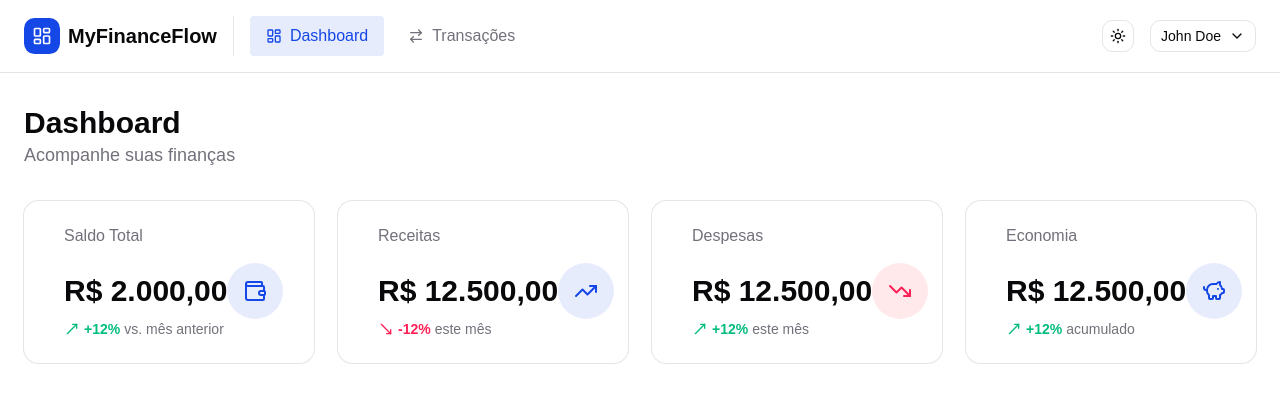
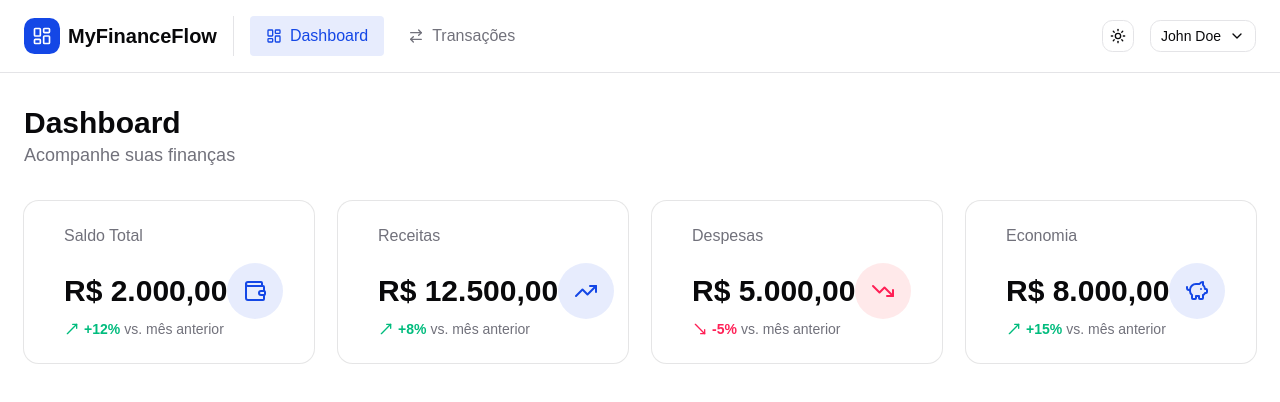
Before and after one commit to guilherme1s/my-finance-flow, a React (Vite) app: page / in a window 1280 px wide. Shown: the top 402 px of the page. Built offline with nearby package versions, Linux system fonts and the light colour scheme.

Commit message:
[MOD] Altera arquitetura dos componentes de metricas do dashboard

```diff
--- /dev/null
+++ b/src/components/ui/theme/page-title.tsx
@@ -0,0 +1,13 @@
+interface PageTitleProps {
+  title: string;
+  subtitle: string;
+}
+
+export function PageTitle({ title, subtitle }: PageTitleProps) {
+  return (
+    <header className="mt-4 w-full">
+      <h1 className="text-3xl font-semibold">{title}</h1>
+      <p className="text-lg text-muted-foreground">{subtitle}</p>
+    </header>
+  );
+}
--- /dev/null
+++ b/src/pages/dashboard/balance-card.tsx
@@ -0,0 +1,33 @@
+import { Card, CardContent, CardHeader, CardTitle } from "@/components/ui/card";
+import { MoveUpRight, Wallet } from "lucide-react";
+
+export function BalanceCard() {
+  return (
+    <Card className="p-6">
+      <CardHeader>
+        <CardTitle className="text-muted-foreground">Saldo Total</CardTitle>
+      </CardHeader>
+
+      <CardContent>
+        <div className="flex items-center justify-between">
+          <p className="text-3xl font-bold">
+            {(2000).toLocaleString("pt-BR", {
+              style: "currency",
+              currency: "BRL",
+            })}
+          </p>
+
+          <span className="rounded-full bg-primary/10 p-4">
+            <Wallet size={24} className="text-primary" />
+          </span>
+        </div>
+
+        <div className="flex items-center gap-1 text-muted-foreground">
+          <MoveUpRight className="text-emerald-500" size={16} />
+          <span className="font-bold text-emerald-500">+12%</span>
+          <span>vs. mês anterior</span>
+        </div>
+      </CardContent>
+    </Card>
+  );
+}
--- a/src/pages/dashboard/dashboard.tsx
+++ b/src/pages/dashboard/dashboard.tsx
@@ -1,59 +1,22 @@
 import { Helmet } from "react-helmet-async";
-import { MetricCard, type MetricCardProps } from "./metric-card";
+import { BalanceCard } from "./balance-card";
+import { ExpenseCard } from "./expense-card";
+import { RevenueCard } from "./revenue-card";
+import { SavingsCard } from "./saving-card";
+import { PageTitle } from "@/components/ui/theme/page-title";
 
 export function Dashboard() {
-  const financialMetrics: MetricCardProps[] = [
-    {
-      title: "Saldo Total",
-      value: 2000,
-      change: 12,
-      period: "vs. mês anterior",
-      type: "balance",
-    },
-    {
-      title: "Receitas",
-      value: 12500,
-      change: -12,
-      period: "este mês",
-      type: "revenue",
-    },
-    {
-      title: "Despesas",
-      value: 12500,
-      change: 12,
-      period: "este mês",
-      type: "expense",
-    },
-    {
-      title: "Economia",
-      value: 12500,
-      change: 12,
-      period: "acumulado",
-      type: "savings",
-    },
-  ];
-
   return (
     <div className="mx-auto flex w-full max-w-430 flex-col items-center justify-between gap-8 px-6 py-4 min-[1720px]:px-0">
       <Helmet title="Dashboard" />
-      <header className="mt-4 w-full">
-        <h1 className="text-3xl font-semibold">Dashboard</h1>
-        <p className="text-lg text-muted-foreground">Acompanhe suas finanças</p>
-      </header>
-      <main className="grid w-full grid-cols-1 gap-6 md:grid-cols-2 xl:grid-cols-4">
-        {financialMetrics.map((card) => {
-          return (
-            <MetricCard
-              key={card.title}
-              title={card.title}
-              value={card.value}
-              change={card.change}
-              period={card.period}
-              type={card.type}
-            />
-          );
-        })}
-      </main>
+      <PageTitle title="Dashboard" subtitle="Acompanhe suas finanças" />
+
+      <div className="grid w-full grid-cols-1 gap-6 md:grid-cols-2 xl:grid-cols-4">
+        <BalanceCard />
+        <RevenueCard />
+        <ExpenseCard />
+        <SavingsCard />
+      </div>
     </div>
   );
 }
--- /dev/null
+++ b/src/pages/dashboard/expense-card.tsx
@@ -0,0 +1,33 @@
+import { Card, CardContent, CardHeader, CardTitle } from "@/components/ui/card";
+import { MoveDownRight, TrendingDown } from "lucide-react";
+
+export function ExpenseCard() {
+  return (
+    <Card className="p-6">
+      <CardHeader>
+        <CardTitle className="text-muted-foreground">Despesas</CardTitle>
+      </CardHeader>
+
+      <CardContent>
+        <div className="flex items-center justify-between">
+          <p className="text-3xl font-bold">
+            {(5000).toLocaleString("pt-BR", {
+              style: "currency",
+              currency: "BRL",
+            })}
+          </p>
+
+          <span className="rounded-full bg-red-500/10 p-4">
+            <TrendingDown size={24} className="text-rose-500" />
+          </span>
+        </div>
+
+        <div className="flex items-center gap-1 text-muted-foreground">
+          <MoveDownRight className="text-rose-500" size={16} />
+          <span className="font-bold text-rose-500">-5%</span>
+          <span>vs. mês anterior</span>
+        </div>
+      </CardContent>
+    </Card>
+  );
+}
--- a/src/pages/dashboard/metric-card.tsx
+++ /dev/null
@@ -1,92 +0,0 @@
-import { Card, CardContent, CardHeader, CardTitle } from "@/components/ui/card";
-import {
-  MoveDownRight,
-  MoveUpRight,
-  PiggyBank,
-  TrendingDown,
-  TrendingUp,
-  Wallet,
-} from "lucide-react";
-
-type MetricType = "balance" | "revenue" | "expense" | "savings";
-
-export interface MetricCardProps {
-  title: string;
-  value: number;
-  change: number;
-  period: string;
-  type: MetricType;
-}
-
-export function MetricCard({
-  title,
-  value,
-  change,
-  period,
-  type,
-}: MetricCardProps) {
-  return (
-    <Card className="p-6">
-      <CardHeader>
-        <CardTitle className="text-muted-foreground">{title}</CardTitle>
-      </CardHeader>
-
-      <CardContent>
-        <div className="flex items-center justify-between">
-          <p className="text-3xl font-bold">
-            {value.toLocaleString("pt-BR", {
-              style: "currency",
-              currency: "BRL",
-            })}
-          </p>
-
-          <span
-            className={`rounded-full p-4 ${
-              type === "expense" ? "bg-red-500/10" : "bg-primary/10"
-            }`}
-          >
-            {type === "balance" && (
-              <Wallet size={24} className="text-primary" />
-            )}
-            {type === "revenue" && (
-              <TrendingUp size={24} className="text-primary" />
-            )}
-            {type === "expense" && (
-              <TrendingDown
-                size={24}
-                className="text-rose-500 dark:text-rose-400"
-              />
-            )}
-            {type === "savings" && (
-              <PiggyBank size={24} className="text-primary" />
-            )}
-          </span>
-        </div>
-        <div className="text-md flex items-center gap-1 text-muted-foreground">
-          {change > 0 ? (
-            <>
-              <MoveUpRight
-                className="text-emerald-500 dark:text-emerald-400"
-                size={16}
-              />
-              <span className="font-bold text-emerald-500 dark:text-emerald-400">
-                +{change}%
-              </span>{" "}
-            </>
-          ) : (
-            <>
-              <MoveDownRight
-                className="text-rose-500 dark:text-rose-400"
-                size={16}
-              />
-              <span className="font-bold text-rose-500 dark:text-rose-400">
-                {change}%
-              </span>{" "}
-            </>
-          )}
-          {period}
-        </div>
-      </CardContent>
-    </Card>
-  );
-}
--- /dev/null
+++ b/src/pages/dashboard/revenue-card.tsx
@@ -0,0 +1,33 @@
+import { Card, CardContent, CardHeader, CardTitle } from "@/components/ui/card";
+import { MoveUpRight, TrendingUp } from "lucide-react";
+
+export function RevenueCard() {
+  return (
+    <Card className="p-6">
+      <CardHeader>
+        <CardTitle className="text-muted-foreground">Receitas</CardTitle>
+      </CardHeader>
+
+      <CardContent>
+        <div className="flex items-center justify-between">
+          <p className="text-3xl font-bold">
+            {(12500).toLocaleString("pt-BR", {
+              style: "currency",
+              currency: "BRL",
+            })}
+          </p>
+
+          <span className="rounded-full bg-primary/10 p-4">
+            <TrendingUp size={24} className="text-primary" />
+          </span>
+        </div>
+
+        <div className="flex items-center gap-1 text-muted-foreground">
+          <MoveUpRight className="text-emerald-500" size={16} />
+          <span className="font-bold text-emerald-500">+8%</span>
+          <span>vs. mês anterior</span>
+        </div>
+      </CardContent>
+    </Card>
+  );
+}
--- /dev/null
+++ b/src/pages/dashboard/saving-card.tsx
@@ -0,0 +1,33 @@
+import { Card, CardContent, CardHeader, CardTitle } from "@/components/ui/card";
+import { MoveUpRight, PiggyBank } from "lucide-react";
+
+export function SavingsCard() {
+  return (
+    <Card className="p-6">
+      <CardHeader>
+        <CardTitle className="text-muted-foreground">Economia</CardTitle>
+      </CardHeader>
+
+      <CardContent>
+        <div className="flex items-center justify-between">
+          <p className="text-3xl font-bold">
+            {(8000).toLocaleString("pt-BR", {
+              style: "currency",
+              currency: "BRL",
+            })}
+          </p>
+
+          <span className="rounded-full bg-primary/10 p-4">
+            <PiggyBank size={24} className="text-primary" />
+          </span>
+        </div>
+
+        <div className="flex items-center gap-1 text-muted-foreground">
+          <MoveUpRight className="text-emerald-500" size={16} />
+          <span className="font-bold text-emerald-500">+15%</span>
+          <span>vs. mês anterior</span>
+        </div>
+      </CardContent>
+    </Card>
+  );
+}
```
